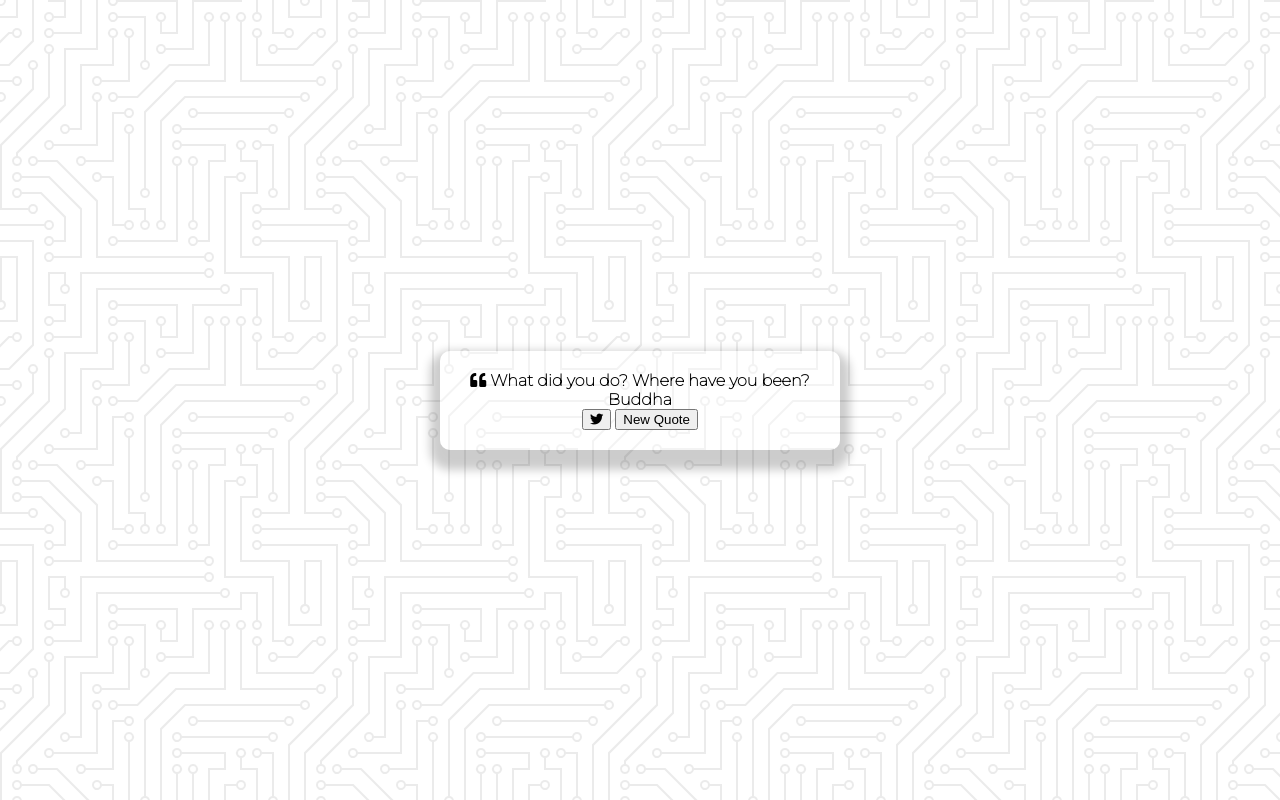
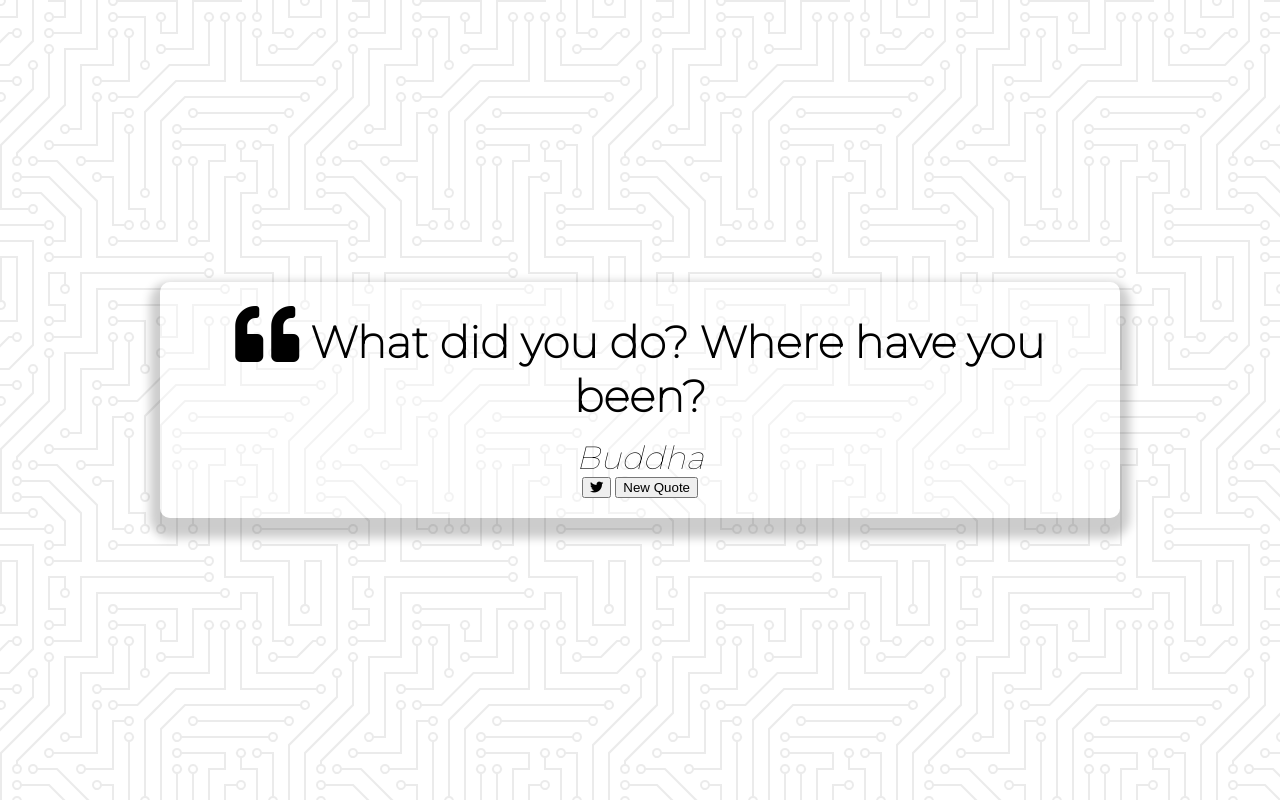
Before and after one commit to natnaelh14/quote-generator, a plain HTML site: page index.html in a window 1280 px wide. Drawn offline with Linux system fonts and the light colour scheme.

Commit message:
created styling for bigger quotes and quote author

```diff
--- a/style.css
+++ b/style.css
@@ -31,3 +31,25 @@ body {
   ); /* a(alpha) allows us to control the opacity of the object. */
   box-shadow:0 10px 10px 10px rgba(0, 0, 0, 0.2);
 }
+
+ .quote-text {
+   font-size: 2.75rem; /* it stands for relative size compared to the rood element. */
+   /* 1 rem equals to 16 pixels */
+
+ }
+
+.long-quote {
+  /* we will dynamically turn this on or off in our javascript when it is needed. */
+  font-size: 2rem;
+}
+
+.fa-quote-left {
+  font-size: 4rem;
+}
+
+.quote-author {
+  margin-top:15px;
+  font-size: 2rem;
+  font-weight: 400; /* bold */
+  font-style: italic;
+}
```
